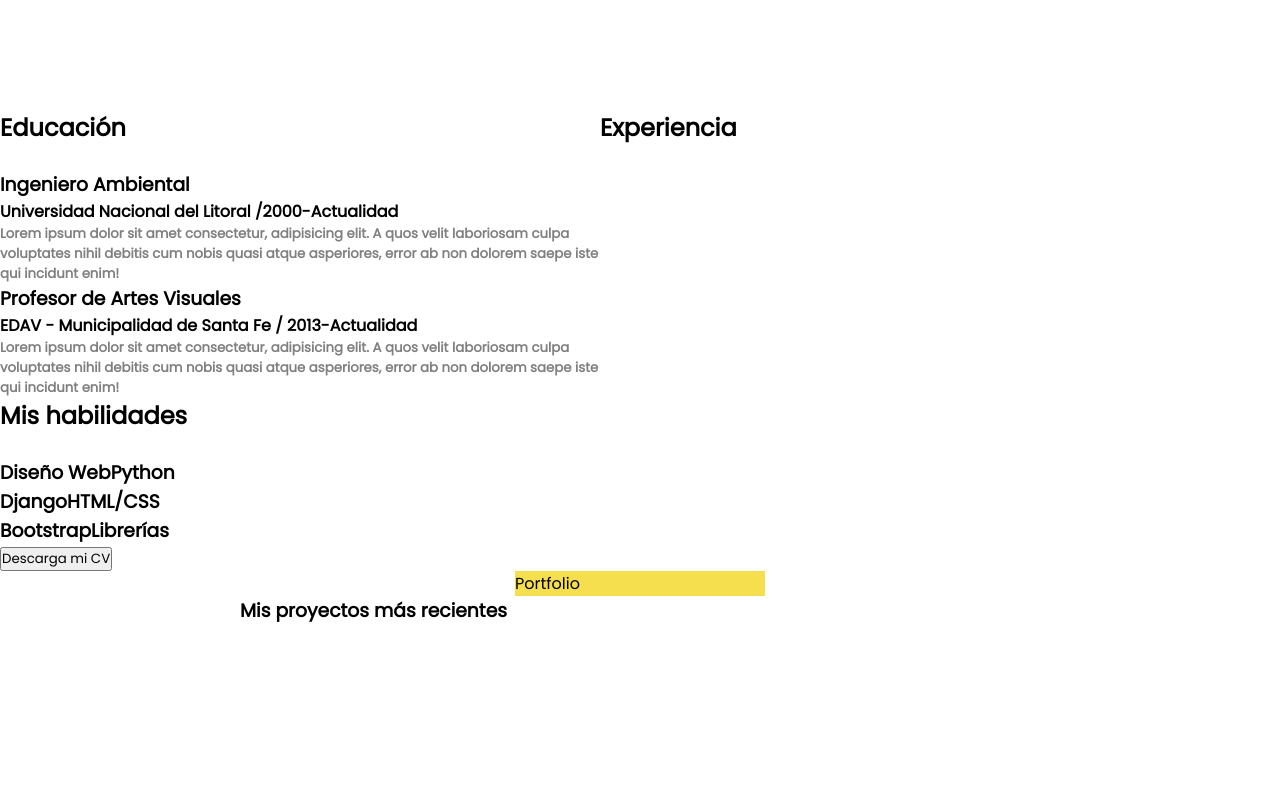
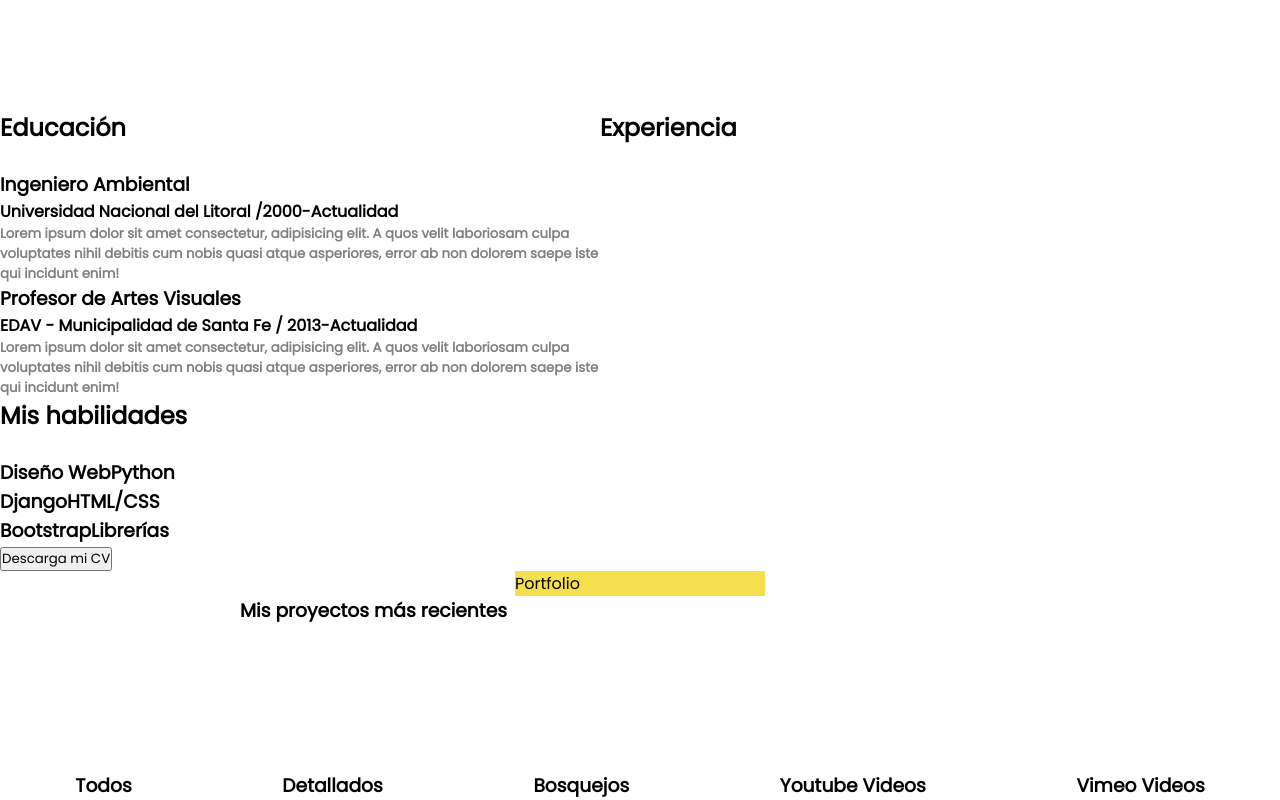
Before and after one commit to Nicoaltinier/Pagina-Nicolas-Altinier, a plain HTML site: page index.html in a window 1280 px wide. Shown: the part 2113-2913 px from the top of the page. Before the commit the page ends 2884 px from the top, so only its background shows below. Drawn offline with nearby package versions, Linux system fonts and the light colour scheme.

```diff
--- a/css/estilo.css
+++ b/css/estilo.css
@@ -166,3 +166,14 @@ miestilo :hover {
 .estilo55 {
   display: flex;
 }
+
+.estilo56 {
+  display: flex;
+  margin: 0 auto;
+  justify-content: center;
+}
+
+.estilo57 {
+  margin-left: 10px;
+  margin: 0 auto;
+}
--- a/index.html
+++ b/index.html
@@ -248,6 +248,13 @@
             <p class="estilo42">Portfolio</p>
             <h1 class="estilo43">Mis proyectos más recientes</h1>
           </div>
+          <div class="estilo56">
+            <h3 class="estilo57">Todos</h3>
+            <h3 class="estilo57">Detallados</h3>
+            <h3 class="estilo57">Bosquejos</h3>
+            <h3 class="estilo57">Youtube Videos</h3>
+            <h3 class="estilo57">Vimeo Videos</h3>
+          </div>
         </section>
         <section></section>
         <section></section>
```
Also changed, not shown: img/imagen_proyecto.jpg (added).
